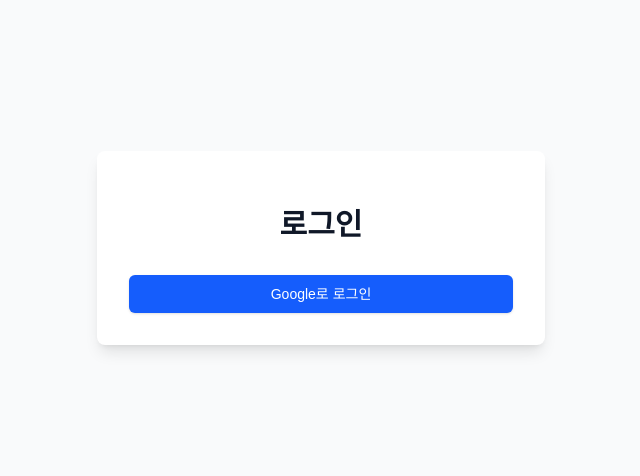
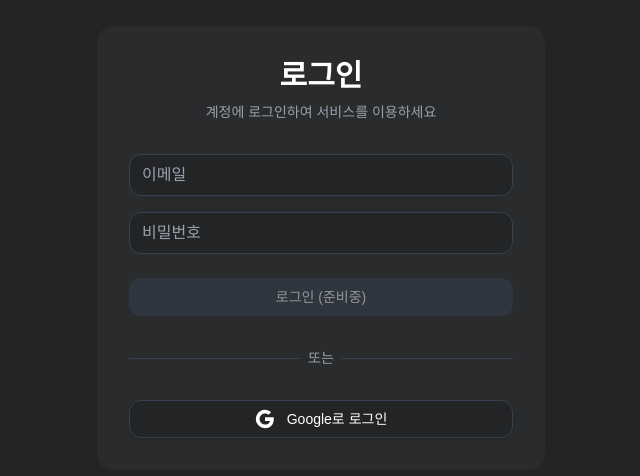
Before and after one commit to Nickel7383/Genspark-clone, a Next.js app: page /auth/signin in a window 1280 px wide. Shown: the part 152-628 px from the top of the page, without its empty margins (319-959 px from the left). Built offline with nearby package versions, Linux system fonts and the light colour scheme.

Commit message:
0424last

```diff
--- a/app/auth/signin/page.tsx
+++ b/app/auth/signin/page.tsx
@@ -1,10 +1,17 @@
 "use client";
 
 import { signIn } from "next-auth/react";
-import { useRouter } from "next/navigation";
+import { useState } from "react";
 
 export default function SignIn() {
-  const router = useRouter();
+  const [email, setEmail] = useState("");
+  const [password, setPassword] = useState("");
+
+  const handleSubmit = (e: React.FormEvent) => {
+    e.preventDefault();
+    // TODO: 이메일/비밀번호 로그인 구현
+    console.log("Email/Password login not implemented yet");
+  };
 
   const handleGoogleSignIn = async () => {
     try {
@@ -15,21 +22,91 @@
   };
 
   return (
-    <div className="min-h-screen flex items-center justify-center bg-gray-50">
-      <div className="max-w-md w-full space-y-8 p-8 bg-white rounded-lg shadow-lg">
+    <div className="min-h-screen flex items-center justify-center bg-[#232425]">
+      <div className="max-w-md w-full space-y-8 p-8 bg-[#2a2b2c] rounded-2xl">
         <div>
-          <h2 className="mt-6 text-center text-3xl font-extrabold text-gray-900">
+          <h2 className="text-center text-3xl font-bold text-white">
             로그인
           </h2>
+          <p className="mt-2 text-center text-sm text-gray-400">
+            계정에 로그인하여 서비스를 이용하세요
+          </p>
         </div>
-        <div className="mt-8 space-y-6">
-          <button
-            onClick={handleGoogleSignIn}
-            className="w-full flex justify-center py-2 px-4 border border-transparent rounded-md shadow-sm text-sm font-medium text-white bg-blue-600 hover:bg-blue-700 focus:outline-none focus:ring-2 focus:ring-offset-2 focus:ring-blue-500"
-          >
-            Google로 로그인
-          </button>
+
+        <form onSubmit={handleSubmit} className="mt-8 space-y-6">
+          <div className="space-y-4">
+            <div>
+              <label htmlFor="email" className="sr-only">이메일</label>
+              <input
+                id="email"
+                name="email"
+                type="email"
+                required
+                value={email}
+                onChange={(e) => setEmail(e.target.value)}
+                className="appearance-none relative block w-full px-3 py-2 border border-gray-700 rounded-xl bg-[#232425] text-white placeholder-gray-400 focus:outline-none focus:ring-2 focus:ring-gray-600 focus:border-transparent"
+                placeholder="이메일"
+              />
+            </div>
+            <div>
+              <label htmlFor="password" className="sr-only">비밀번호</label>
+              <input
+                id="password"
+                name="password"
+                type="password"
+                required
+                value={password}
+                onChange={(e) => setPassword(e.target.value)}
+                className="appearance-none relative block w-full px-3 py-2 border border-gray-700 rounded-xl bg-[#232425] text-white placeholder-gray-400 focus:outline-none focus:ring-2 focus:ring-gray-600 focus:border-transparent"
+                placeholder="비밀번호"
+              />
+            </div>
+          </div>
+
+          <div>
+            <button
+              type="submit"
+              disabled
+              className="group relative w-full flex justify-center py-2 px-4 border border-transparent rounded-xl text-sm font-medium text-white bg-gray-700 hover:bg-gray-600 focus:outline-none focus:ring-2 focus:ring-offset-2 focus:ring-gray-500 opacity-50 cursor-not-allowed"
+            >
+              로그인 (준비중)
+            </button>
+          </div>
+        </form>
+
+        <div className="relative">
+          <div className="absolute inset-0 flex items-center">
+            <div className="w-full border-t border-gray-700"></div>
+          </div>
+          <div className="relative flex justify-center text-sm">
+            <span className="px-2 bg-[#2a2b2c] text-gray-400">또는</span>
+          </div>
         </div>
+
+        <button
+          onClick={handleGoogleSignIn}
+          className="w-full flex items-center justify-center gap-3 px-4 py-2 border border-gray-700 rounded-xl shadow-sm text-sm font-medium text-white bg-[#232425] hover:bg-gray-700 focus:outline-none focus:ring-2 focus:ring-offset-2 focus:ring-gray-500 cursor-pointer"
+        >
+          <svg className="w-5 h-5" viewBox="0 0 24 24">
+            <path
+              fill="currentColor"
+              d="M22.56 12.25c0-.78-.07-1.53-.2-2.25H12v4.26h5.92c-.26 1.37-1.04 2.53-2.21 3.31v2.77h3.57c2.08-1.92 3.28-4.74 3.28-8.09z"
+            />
+            <path
+              fill="currentColor"
+              d="M12 23c2.97 0 5.46-.98 7.28-2.66l-3.57-2.77c-.98.66-2.23 1.06-3.71 1.06-2.86 0-5.29-1.93-6.16-4.53H2.18v2.84C3.99 20.53 7.7 23 12 23z"
+            />
+            <path
+              fill="currentColor"
+              d="M5.84 14.09c-.22-.66-.35-1.36-.35-2.09s.13-1.43.35-2.09V7.07H2.18C1.43 8.55 1 10.22 1 12s.43 3.45 1.18 4.93l2.85-2.22.81-.62z"
+            />
+            <path
+              fill="currentColor"
+              d="M12 5.38c1.62 0 3.06.56 4.21 1.64l3.15-3.15C17.45 2.09 14.97 1 12 1 7.7 1 3.99 3.47 2.18 7.07l3.66 2.84c.87-2.6 3.3-4.53 6.16-4.53z"
+            />
+          </svg>
+          Google로 로그인
+        </button>
       </div>
     </div>
   );
--- a/app/components/ChatInput.tsx
+++ b/app/components/ChatInput.tsx
@@ -48,11 +48,14 @@
         history: chatHistory
       });
 
-      const result = await chat.sendMessage(message);
-      const response = await result.response;
-      const text = response.text();
+      const result = await chat.sendMessageStream(message);
+      let fullResponse = '';
 
-      onSendMessage(text, false);
+      for await (const chunk of result.stream) {
+        const chunkText = chunk.text();
+        fullResponse += chunkText;
+        onSendMessage(fullResponse, false);
+      }
     } catch (error) {
       console.error('Error:', error);
       onSendMessage('죄송합니다. 오류가 발생했습니다.', false);
--- a/app/components/ChatMessage.tsx
+++ b/app/components/ChatMessage.tsx
@@ -10,7 +10,7 @@
     <div className="flex justify-center mb-10">
       <div className="w-full">
         <div className={`flex ${isUser ? 'justify-end' : 'justify-start'}`}>
-          <div className={`${isUser ? 'max-w-[70%] bg-white text-black p-3 rounded-2xl' : 'text-gray-200'}`}>
+          <div className={`${isUser ? 'max-w-[70%] bg-white text-black p-2.5 rounded-2xl' : 'text-gray-200'}`}>
             {isUser ? (
               <p className="text-base whitespace-pre-wrap">{message}</p>
             ) : (
--- a/app/components/MainContent.tsx
+++ b/app/components/MainContent.tsx
@@ -1,5 +1,8 @@
+'use client';
+
 import { useState, useRef, useEffect } from "react";
-import { useSession, signIn } from "next-auth/react";
+import { useSession } from "next-auth/react";
+import { useRouter } from "next/navigation";
 import ChatInput from './ChatInput';
 import ChatMessage from './ChatMessage';
 
@@ -11,31 +14,49 @@
 export default function MainContent() {
   const [messages, setMessages] = useState<Message[]>([]);
   const messagesEndRef = useRef<HTMLDivElement>(null);
-  const { data: session } = useSession();
+  const { data: session, status } = useSession();
+  const router = useRouter();
 
   const handleNewMessage = (message: string, isUser: boolean) => {
-    setMessages((prev) => [...prev, { text: message, isUser }]);
-  };
-
-  const scrollToBottom = () => {
-    messagesEndRef.current?.scrollIntoView({ behavior: "smooth" });
+    if (isUser) {
+      setMessages(prev => [...prev, { text: message, isUser }]);
+    } else {
+      setMessages(prev => {
+        const newMessages = [...prev];
+        const lastMessage = newMessages[newMessages.length - 1];
+        if (lastMessage && !lastMessage.isUser) {
+          newMessages[newMessages.length - 1] = { text: message, isUser };
+        } else {
+          newMessages.push({ text: message, isUser });
+        }
+        return newMessages;
+      });
+    }
   };
 
   useEffect(() => {
-    scrollToBottom();
+    messagesEndRef.current?.scrollIntoView({ behavior: "smooth" });
   }, [messages]);
+
+  if (status === "loading") {
+    return (
+      <div className="flex-1 flex items-center justify-center bg-[#232425]">
+        <div className="animate-spin rounded-full h-8 w-8 border-t-2 border-b-2 border-white"></div>
+      </div>
+    );
+  }
 
   if (!session) {
     return (
-      <div className="flex-1 flex flex-col h-full overflow-hidden items-center justify-center">
+      <div className="flex-1 flex flex-col h-full overflow-hidden items-center justify-center bg-[#232425]">
         <div className="text-center space-y-4">
           <h2 className="text-3xl font-bold text-white">AI 에이전트</h2>
           <p className="text-gray-400">채팅을 시작하려면 로그인해주세요</p>
           <button
-            onClick={() => signIn('google')}
+            onClick={() => router.push('/auth/signin')}
             className="bg-gray-700 hover:bg-gray-600 text-white px-6 py-2 rounded-xl transition-colors duration-200 cursor-pointer"
           >
-            Google 로그인
+            로그인
           </button>
         </div>
       </div>
@@ -44,7 +65,7 @@
 
   return (
     <div className="flex-1 flex flex-col h-full overflow-hidden overflow-y-auto [&::-webkit-scrollbar]:w-2 [&::-webkit-scrollbar-track]:bg-[#1a1a1a] [&::-webkit-scrollbar-thumb]:bg-[#333] [&::-webkit-scrollbar-thumb]:rounded-full bg-[#232425]">
-      <div className='max-w-[800px] w-full mx-auto flex-1 flex flex-col h-full'>
+      <div className='max-w-[850px] w-full mx-auto flex-1 flex flex-col h-full'>
         {messages.length === 0 ? (
           <div className="flex-1 flex flex-col items-center justify-center">
             <h2 className="text-3xl font-bold mb-6 text-white">AI 에이전트</h2>
@@ -66,8 +87,10 @@
                 <div ref={messagesEndRef} />
               </div>
             </div>
-            <div className="sticky bottom-0 px-8 py-4">
-              <ChatInput onSendMessage={handleNewMessage} messages={messages} />
+            <div className="sticky bottom-0 px-8 bg-gradient-to-b from-transparent via-[#232425] via-20% to-[#232425]">
+              <div className="py-4">
+                <ChatInput onSendMessage={handleNewMessage} messages={messages} />
+              </div>
             </div>
           </>
         )}
--- a/app/components/Sidebar.tsx
+++ b/app/components/Sidebar.tsx
@@ -1,12 +1,15 @@
+'use client';
+
 import { useState } from 'react';
 import { useSession, signIn, signOut } from 'next-auth/react';
-import { usePathname } from 'next/navigation';
+import { usePathname, useRouter } from 'next/navigation';
 import React from 'react';
 
 export default function Sidebar() {
   const [isOpen, setIsOpen] = useState(true);
-  const { data: session } = useSession();
+  const { data: session, status } = useSession();
   const pathname = usePathname();
+  const router = useRouter();
 
   const menuItems = [
     { path: '/', label: '홈', icon: '🏠' },
@@ -19,13 +22,25 @@
     { path: '/profile', label: '나', icon: '👤' },
   ];
 
+  if (status === "loading") {
+    return (
+      <div className={`h-screen bg-[#1a1a1a] text-white p-3 transition-all duration-300 ${isOpen ? 'w-64' : 'w-16'}`}>
+        <div className="animate-pulse space-y-4">
+          <div className="h-8 bg-gray-700 rounded-xl"></div>
+          <div className="h-8 bg-gray-700 rounded-xl"></div>
+          <div className="h-8 bg-gray-700 rounded-xl"></div>
+        </div>
+      </div>
+    );
+  }
+
   return (
     <div className={`h-screen bg-[#1a1a1a] text-white p-3 transition-all duration-300 ${isOpen ? 'w-64' : 'w-16'} flex flex-col`}>
       <div className="flex justify-between items-center mb-6">
         {isOpen && (
           <h2
             className="text-xl font-bold cursor-pointer hover:opacity-80 transition-opacity duration-200 ml-2"
-            onClick={() => window.location.href = '/'}
+            onClick={() => router.push('/')}
           >
             Genspark
           </h2>
@@ -43,7 +58,7 @@
             <li
               key={item.path}
               className="p-1 cursor-pointer"
-              onClick={() => window.location.href = item.path}
+              onClick={() => router.push(item.path)}
             >
               {isOpen ? (
                 <span className={`${pathname === item.path ? 'bg-white text-gray-900' : 'text-white hover:bg-gray-800'} px-3 py-2 rounded-3xl transition-all duration-200 whitespace-nowrap text-base`}>
@@ -65,7 +80,7 @@
           <li
             key={item.path}
             className="p-1 cursor-pointer"
-            onClick={() => window.location.href = item.path}
+            onClick={() => router.push(item.path)}
           >
             {isOpen ? (
               <span className={`${pathname === item.path ? 'bg-white text-gray-900' : 'text-white hover:bg-gray-800'} px-3 py-2 rounded-3xl transition-all duration-200 whitespace-nowrap text-base`}>
@@ -115,12 +130,12 @@
           </div>
         ) : (
           <button
-            onClick={() => signIn('google')}
+            onClick={() => router.push('/auth/signin')}
             className="w-full bg-gray-700 hover:bg-gray-600 text-white text-sm py-1.5 px-3 rounded-xl transition-colors duration-200 flex items-center justify-center gap-1 cursor-pointer"
           >
             {isOpen ? (
               <>
-                <span>Google 로그인</span>
+                <span>로그인</span>
               </>
             ) : (
               '🔑'
--- a/app/layout.tsx
+++ b/app/layout.tsx
@@ -14,8 +14,8 @@
 });
 
 export const metadata: Metadata = {
-  title: "Create Next App",
-  description: "Generated by create next app",
+  title: 'Genspark',
+  description: 'Genspark Clone Website',
 };
 
 export default function RootLayout({
@@ -24,7 +24,7 @@
   children: React.ReactNode;
 }>) {
   return (
-    <html lang="en">
+    <html lang="ko">
       <body
         className={`${geistSans.variable} ${geistMono.variable} antialiased`}
       >
--- /dev/null
+++ b/app/profile/page.tsx
@@ -0,0 +1,74 @@
+'use client';
+
+import { useSession } from 'next-auth/react';
+import { useState } from 'react';
+
+export default function ProfilePage() {
+  const { data: session, status } = useSession();
+  const [apiKey, setApiKey] = useState('');
+
+  if (status === "loading") {
+    return (
+      <div className="flex-1 flex items-center justify-center bg-[#232425]">
+        <div className="animate-spin rounded-full h-8 w-8 border-t-2 border-b-2 border-white"></div>
+      </div>
+    );
+  }
+
+  return (
+    <div className="flex-1 bg-[#232425] p-8">
+      <div className="max-w-[850px] mx-auto">
+        <div className="bg-[#2a2b2c] rounded-2xl p-8 space-y-6">
+          <div className="flex items-center gap-6">
+            <img
+              src={session?.user?.image || ''}
+              alt="프로필"
+              className="w-24 h-24 rounded-full"
+            />
+            <div>
+              <h1 className="text-2xl font-bold text-white mb-2">
+                {session?.user?.name}
+              </h1>
+              <p className="text-gray-400">
+                {session?.user?.email}
+              </p>
+            </div>
+          </div>
+
+          <div className="border-t border-gray-700 pt-6">
+            <div className="flex items-center justify-between mb-4">
+              <h2 className="text-xl font-bold text-white">API 설정</h2>
+              <span className="text-sm px-2 py-1 bg-red-500 text-white rounded-lg">준비중</span>
+            </div>
+            <div className="space-y-4 opacity-50">
+              <div>
+                <label className="block text-sm font-medium text-gray-400 mb-2">
+                  Google API Key
+                </label>
+                <div className="flex gap-2">
+                  <input
+                    type="password"
+                    value={apiKey}
+                    onChange={(e) => setApiKey(e.target.value)}
+                    placeholder="Google API Key를 입력하세요"
+                    className="flex-1 px-3 py-2 bg-[#232425] border border-gray-700 rounded-xl text-white placeholder-gray-500 focus:outline-none focus:ring-2 focus:ring-gray-600 focus:border-transparent"
+                    disabled
+                  />
+                  <button
+                    className="px-4 py-2 bg-gray-700 hover:bg-gray-600 text-white rounded-xl transition-colors duration-200 cursor-not-allowed"
+                    disabled
+                  >
+                    저장
+                  </button>
+                </div>
+                <p className="mt-2 text-sm text-gray-500">
+                  * 현재 API 설정 기능은 준비 중입니다
+                </p>
+              </div>
+            </div>
+          </div>
+        </div>
+      </div>
+    </div>
+  );
+}
```
Also changed, not shown: app/profile/layout.tsx (added, +14 -0 lines), middleware.ts (added, +21 -0 lines).
